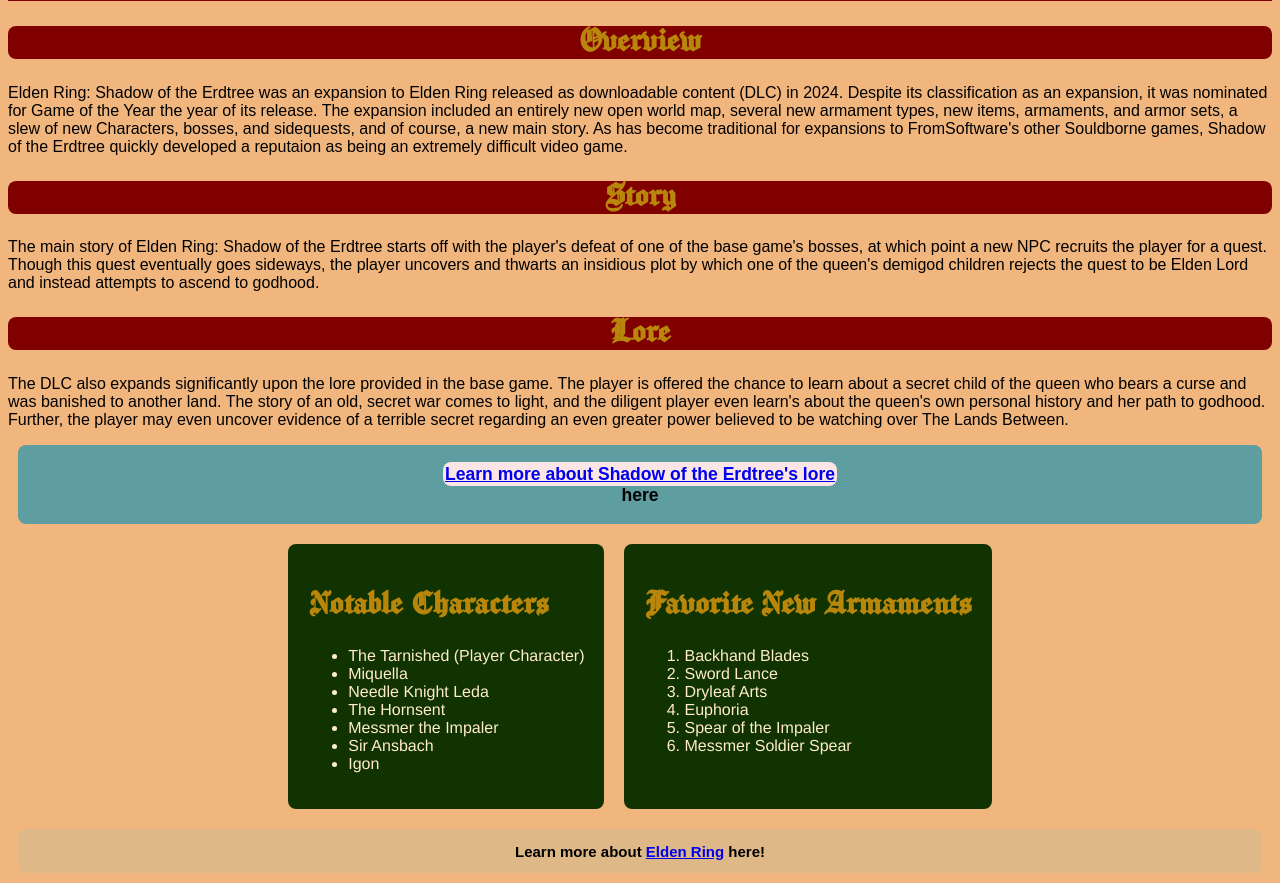
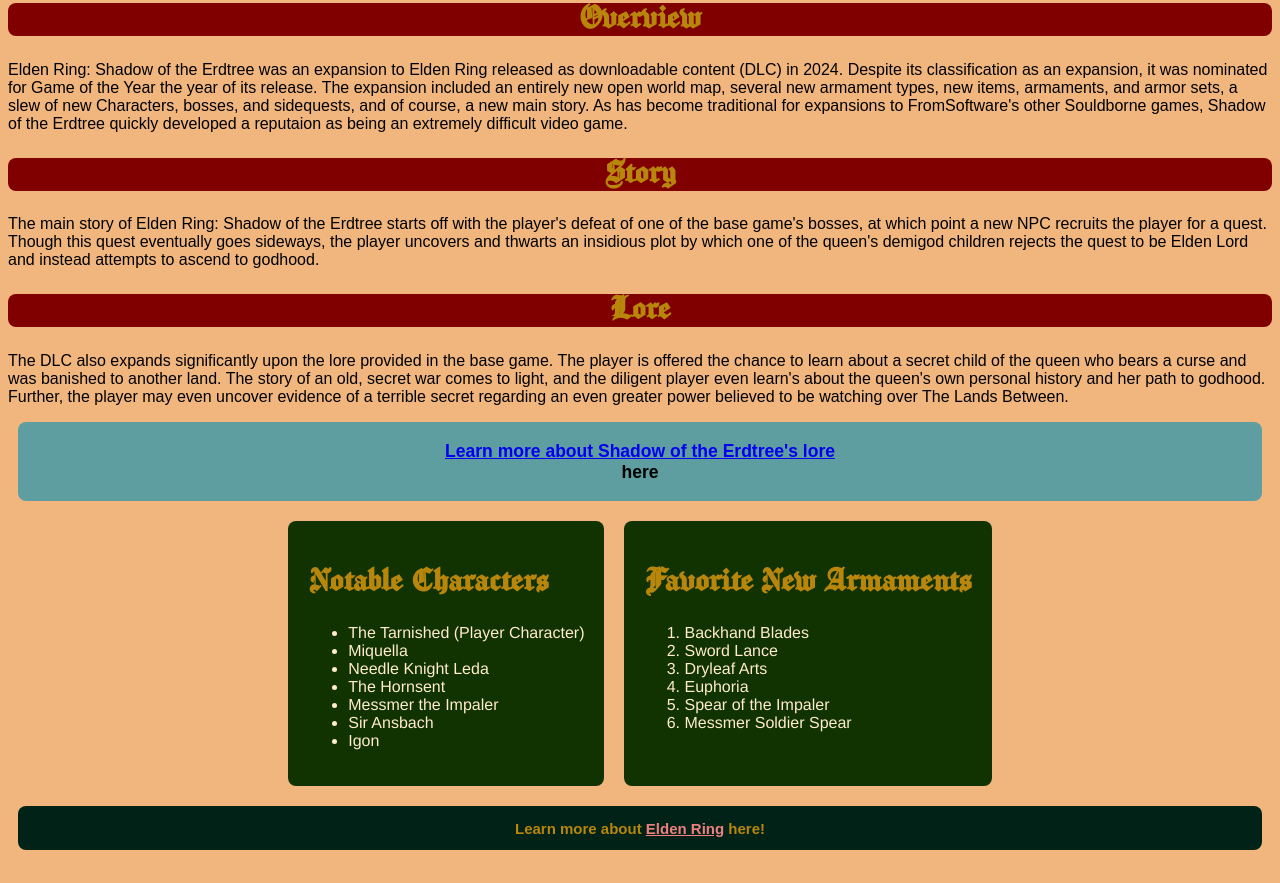
Before and after one commit to MD2020m/Elden-Ring-Website, a plain HTML site: page page2.html in a window 1280 px wide. Shown: the part 835-1718 px from the top of the page. After the commit the page ends 1695 px from the top, so only its background shows below. Drawn offline with Linux system fonts and the light colour scheme; files whose address does not match are found by name.

Commit message:
Add <meta name=viewport> tag; add code to display text while font is loading; add lang attributes to <html> tags to characterize site language; add <meta name=description> tags to html documents; fix issues flagged by Lighthouse audit

```diff
--- a/css/style.css
+++ b/css/style.css
@@ -3,6 +3,7 @@
     font-family: "The LB Times";
     src: url(Fonts/Chomsky.woff);
     src: url(Fonts/Chomsky.otf);
+    font-display: swap;
 }
 
 /*Format lines containing links*/
@@ -102,7 +103,7 @@ p {
 
 /*Specify color scheme for SOTE page (page2.html)*/
 #sote-page {
-    background-color:f1b67e;
+    background-color: rgb(241, 182, 126);
     .article-title {
         background-color: maroon;
     }
@@ -130,10 +131,13 @@ to represent contents of page2.html*/
 /*Specify background color for internal link in page2.html
 to represent contents of index.html*/
 #sote-to-er-link{
-    background-color: burlywood;
+    background-color: rgb(1, 35, 23);
     h2 {
-        color: black;
+        color: darkgoldenrod;
         font-size: 15px;
+        a {
+            color: lightcoral;
+        }
     }
 }
 
--- a/page2.html
+++ b/page2.html
@@ -1,6 +1,9 @@
-<html id = "sote-page">
+<!DOCTYPE html>
+<html id = "sote-page" lang= "en">
     <!--Add a head to describe the metadata for page2.html. In this case, just a title-->
     <head>
+        <meta name="viewport" width="width=device-width, initial-scale=1.0">
+        <meta name="description" content="A web page containing information about Elden Ring: Shadow of the Erdtree">
         <title>
             Shadow of the Erdtree Page
         </title>
```
Also changed, not shown: index.html (+5 -1 lines).
